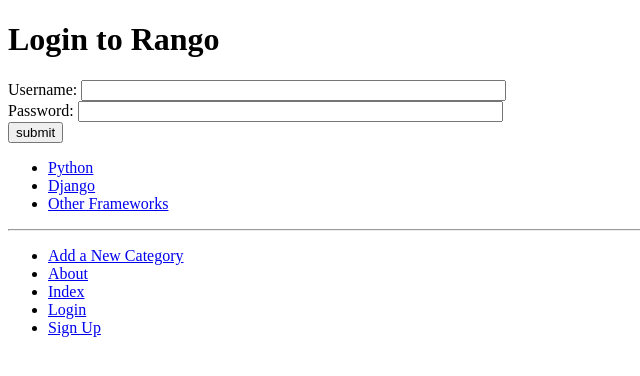
After one commit to shbhudia/tango_with_django_project, a Django app: page /rango/login/ in a window 1280 px wide. The commit adds this page. Shown: the top 376 px of the page, without its empty margins (0-640 px from the left). Run offline with Django 3.2, Linux system fonts and the light colour scheme; data comes from the database, SQL or seed files in the repository; both versions use the stored data as it was after the commit.

Commit message:
9.7 done
login functionality

```diff
--- a/rango/urls.py
+++ b/rango/urls.py
@@ -14,4 +14,5 @@
     path('category/<slug:category_name_slug>/add_page/',
         views.add_page ,name='add_page'),
     path('register/', views.register, name='register'),
+    path('login/', views.user_login, name='login'),
 ]
--- a/rango/views.py
+++ b/rango/views.py
@@ -7,6 +7,7 @@
 # Import the PageForm model
 from django.shortcuts import redirect
 from django.urls import reverse
+from django.contrib.auth import authenticate, login
 
 
 def index(request):
@@ -178,3 +179,41 @@
 		context={'user_form': user_form,
 				'profile_form': profile_form,
 				'registered': registered})
+
+
+def user_login(request):
+	if request.method == 'POST':
+		# Gather the username and password provided by the user.
+		# This information will be obtained from the login form.
+		# We use request.POST.get('<variable>') as opposed
+		# to request.POST['<variable>'], because the
+		# request.POST.get('<variable>') returns None if the
+		# value does not exist, while request.POST['<variable>']
+		# will raise a KeyError exception.
+		username = request.POST.get('username')
+		password = request.POST.get('password')
+
+		# Use Django's machinery to attempt to see if the username/password
+		# combination is valid - a User object is returned if it is.
+		user = authenticate(username=username, password=password)
+
+		# If None, no user with matching credentials was found.
+		if user:
+			if user.is_active:
+				# If the account is valid and active, we can log the user in.
+				# We'll send the user back to the homepage.
+				login(request, user)
+				return redirect(reverse('rango:index'))
+			else:
+				# An inactive account was used - no logging in!
+				return HttpResponse("Your Rango acount has been disabled.")
+
+		else:
+			print(f"Invalid login details: {username}, {password}")
+			return HttpResponse("Invalid login details suplied.")
+
+	# HTTP GET
+	else:
+		# No context variables to pass to the template system, hence the
+		# blank dictionary object...
+		return render(request, 'rango/login.html')
--- a/templates/rango/base.html
+++ b/templates/rango/base.html
@@ -33,6 +33,7 @@
 				<li><a href="{% url 'rango:add_category' %}">Add a New Category</a></li>
 				<li><a href="{% url 'rango:about' %}">About</a></li>
 				<li><a href="{% url 'rango:index' %}">Index</a></li>
+				<li><a href="{% url 'rango:login' %}">Login</a></li>
 				<li><a href="{% url 'rango:register' %}">Sign Up</a></li>
 			</ul>
 		</div>
--- a/templates/rango/index.html
+++ b/templates/rango/index.html
@@ -11,7 +11,11 @@
 	<h1>Rango says...</h1>
 
 	<div>
-		hey there partner!<br />
+		{% if user.is_authenticated %}
+			howdy {{ user.username }}!<br />
+		{% else %}
+		    hey there partner!<br />
+		{% endif %}
 		<strong>{{ boldmessage }}</strong><br />
 	</div>
 
--- /dev/null
+++ b/templates/rango/login.html
@@ -0,0 +1,17 @@
+{% extends 'rango/base.html' %}
+{% load staticfiles %}
+
+{% block title_block %}
+	Login
+{% endblock %}
+
+{% block body_block %}
+	<h1>Login to Rango</h1>
+	<form id="login_form" method="post" action="{% url 'rango:login' %}">
+		{% csrf_token %}
+
+		Username: <input type="text" name="username" value="" size="50" /><br />
+		Password: <input type="password" name="password" value="" size="50" /><br />
+		<input type="submit" value="submit" />
+	</form>
+{% endblock %}
```
Also changed, not shown: db.sqlite3.
